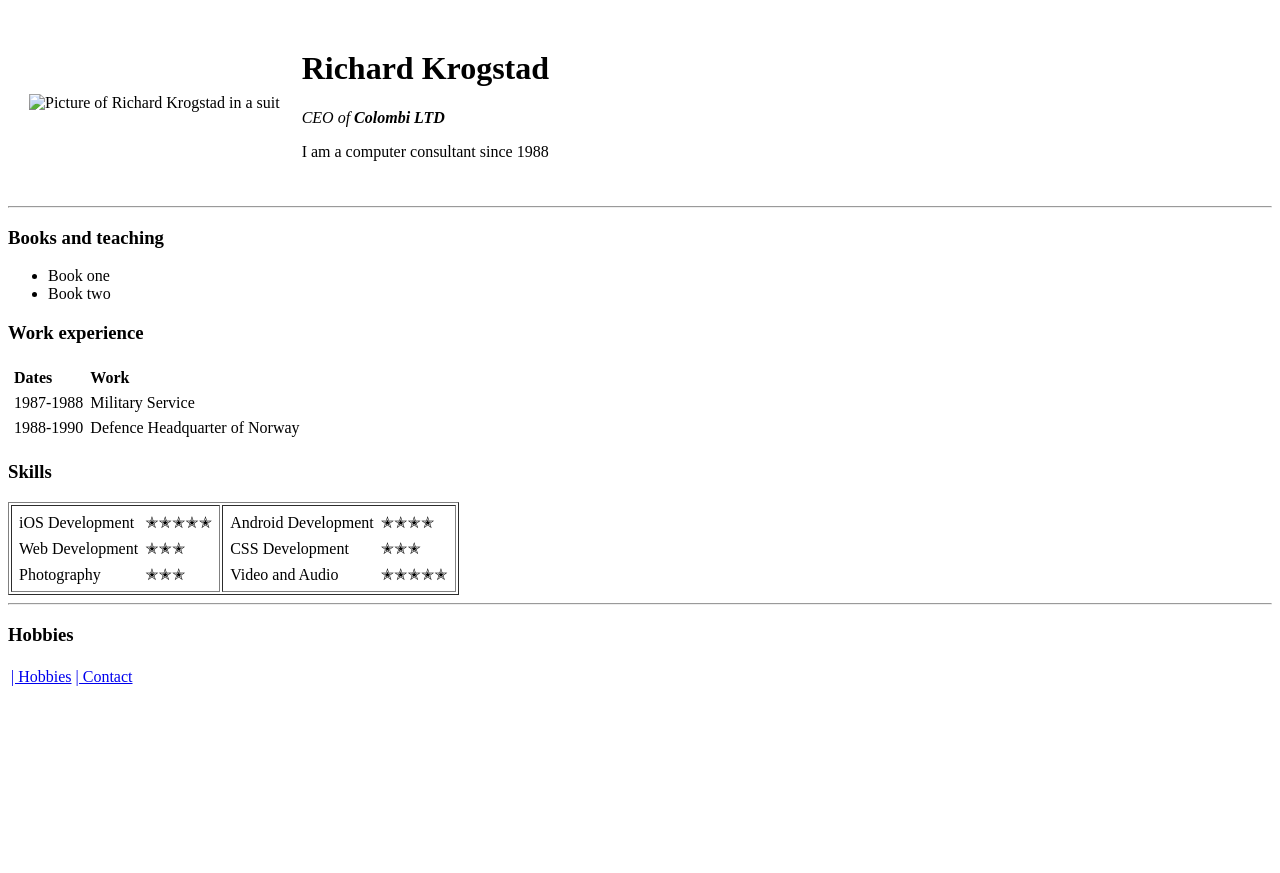
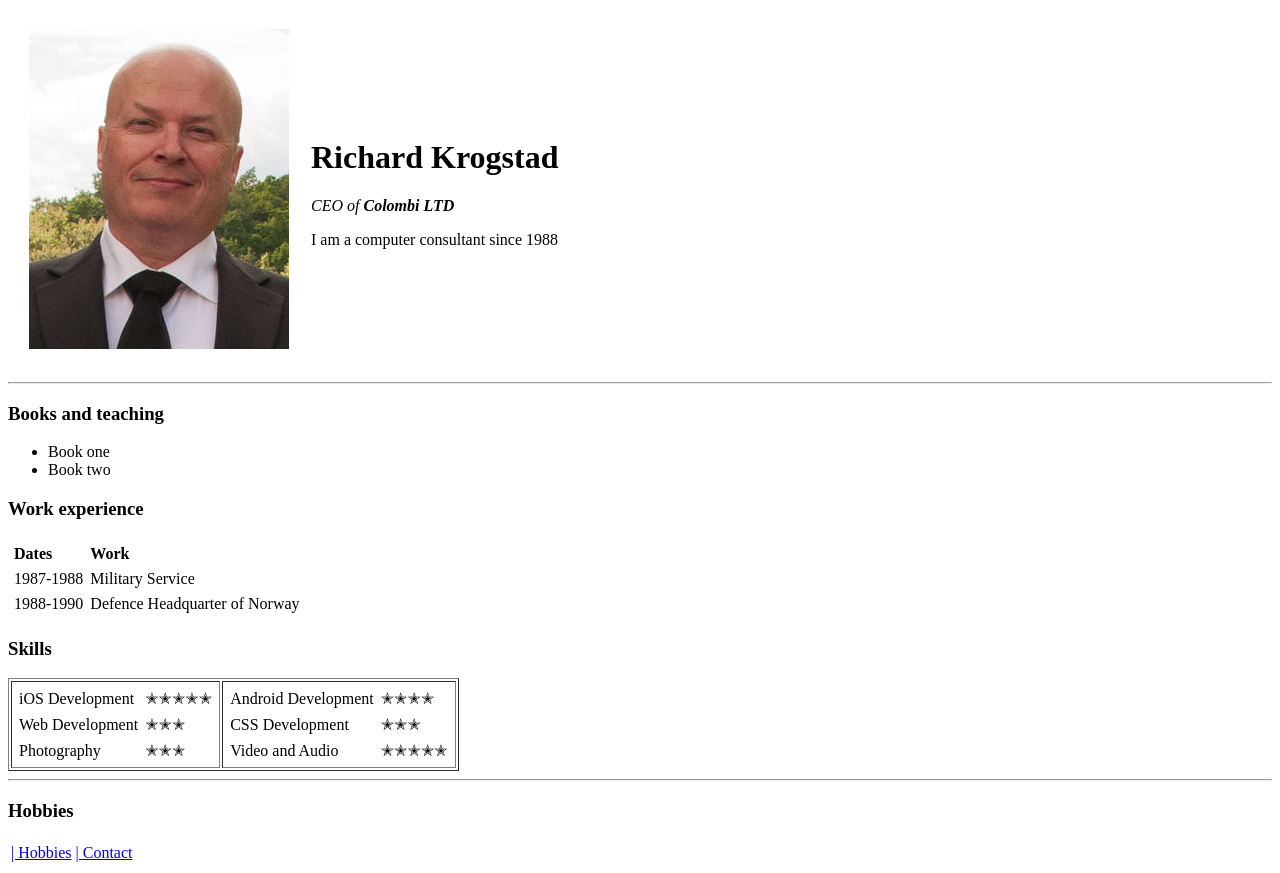
Before and after one commit to ric-kro/cv, a plain HTML site: page index.html in a window 1280 px wide. Before the commit the page ends 800 px from the top, so only its background shows below. Drawn offline with Linux system fonts and the light colour scheme.

Commit message:
Added correct link to picture
in folder in index.html

```diff
--- a/index.html
+++ b/index.html
@@ -10,7 +10,7 @@
 <body>
   <table cellspacing="20">
     <tr>
-      <td><img src="Ric_suit.jpg" alt="Picture of Richard Krogstad in a suit"></td>
+      <td><img src="images/Ric_suit.jpg" alt="Picture of Richard Krogstad in a suit"></td>
       <td>
         <h1>Richard Krogstad</h1>
         <p><em>CEO of <strong>Colombi LTD</strong></em></p>
```
